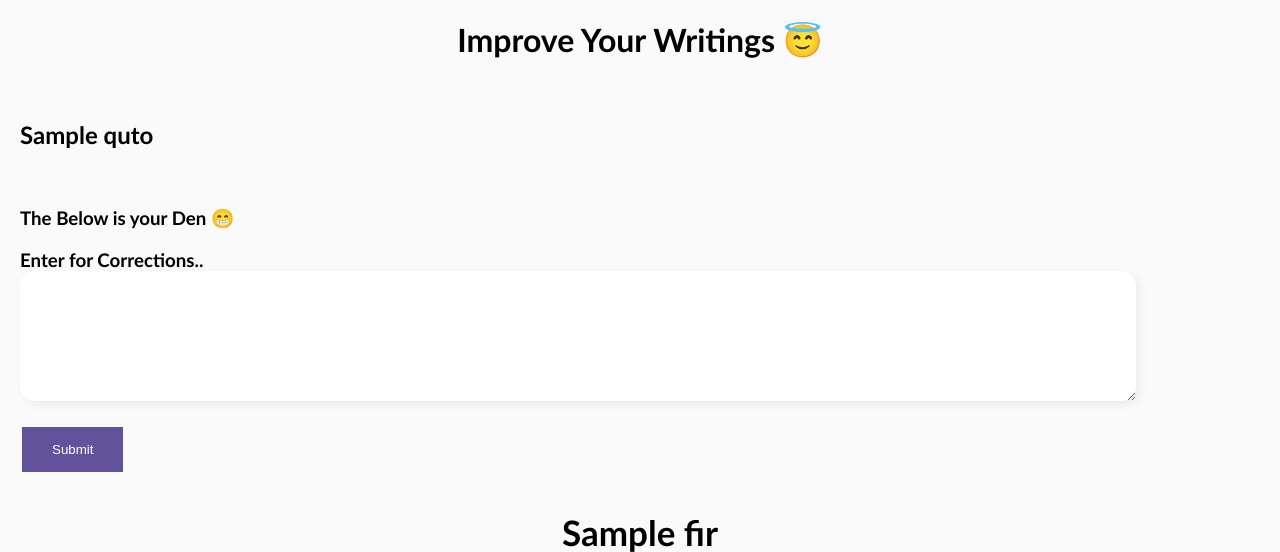
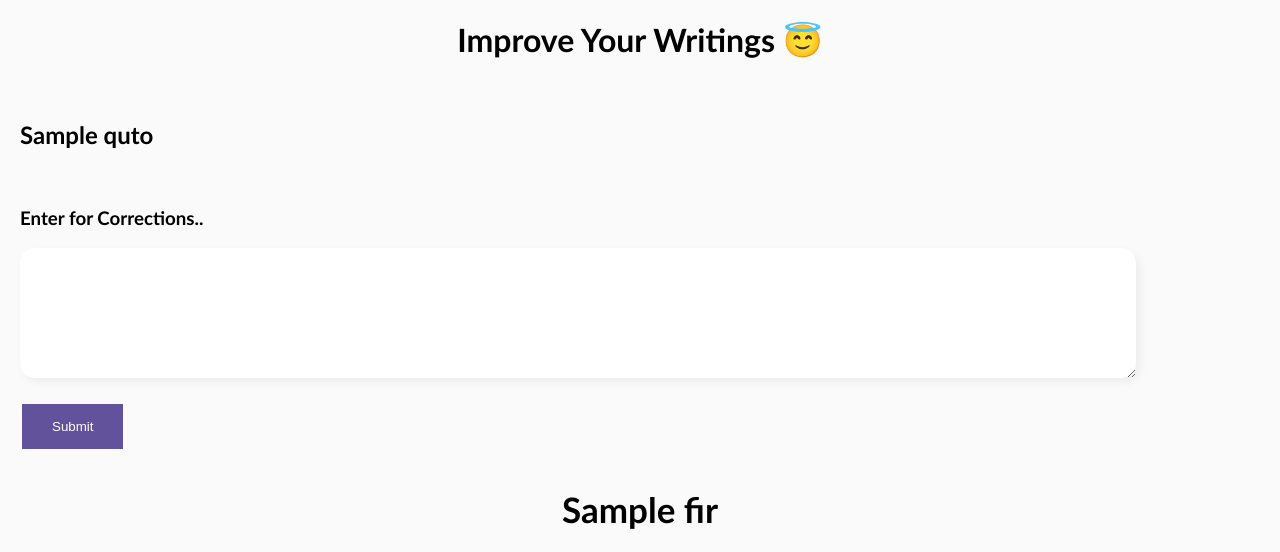
Before and after one commit to Mukesh23012000/Den, a Django app: template templates/gc.html in a window 1280 px wide. Shown: the top 552 px of the page. Run offline with Django 4.2, Linux system fonts and the light colour scheme; the template is opened without the code that fills it: most values are stand-ins (such as "Sample title", 1, 10 or a date in 2020).

Commit message:
Update gc.html

```diff
--- a/templates/gc.html
+++ b/templates/gc.html
@@ -80,10 +80,9 @@
 		<br>
 		<h2>{{quto}}</h2>
 		<br>
-		<h3>The Below is your Den 😁<h3>
+		<h3>Enter for Corrections..<h3>
 		<form action='' method='POST'>
 		{%csrf_token%}
-			<qe>Enter for Corrections..</qe>
 			<textarea  name='topic' value='{{ct}}'></textarea>
 			<br> <br>
 		<input type='submit'></input>
@@ -94,5 +93,9 @@
 	<a class="button-32" role="button" href = 'emoji'>Emoji Generator</a>
 	<a class="button-32" role="button" href = 'quest'>Questions</a>
 	<a class="button-32" role="button" href = 'quote'>Quotes</a>
+	<script type="text/javascript">
+		var a = "{{ct}}";
+		document.getElementById("my").defaultValue = a;
+	</script>
 	</body>
 </html>
```
